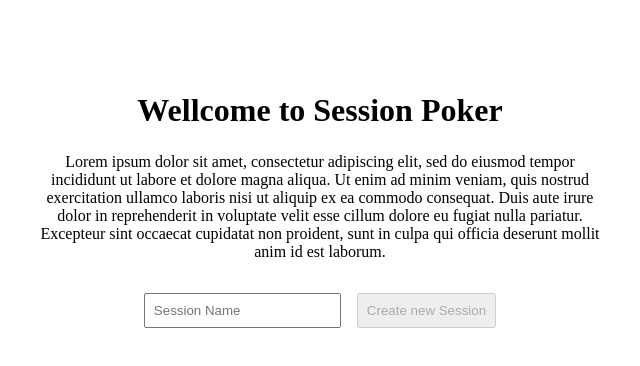
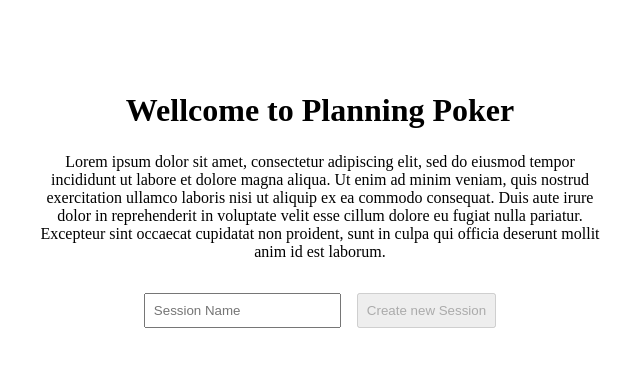
Before and after one commit to TimHolzherr/planning-poker, an Angular app in the folder Client/: page / in a window 1280 px wide. Shown: the top 366 px of the page, without its empty margins (320-960 px from the left). Built offline with nearby package versions, Linux system fonts and the light colour scheme.

Commit message:
Fix issue with production build: casing

```diff
--- a/Client/src/app/app.module.ts
+++ b/Client/src/app/app.module.ts
@@ -7,7 +7,7 @@ import { AppComponent } from "./app.component";
 import { WelcomeComponent } from "./welcome/welcome.component";
 import { SessionComponent } from "./session/session.component";
 import { TicketComponent } from './ticket/ticket.component';
-import { VoteButtonComponent } from './Ticket/vote-button/vote-button.component';
+import { VoteButtonComponent } from './ticket/vote-button/vote-button.component';
 
 @NgModule({
     declarations: [AppComponent, WelcomeComponent, SessionComponent, TicketComponent, VoteButtonComponent],
--- a/Client/src/app/welcome/welcome.component.ts
+++ b/Client/src/app/welcome/welcome.component.ts
@@ -4,7 +4,7 @@ import { Router } from "@angular/router";
 @Component({
     selector: "app-welcome",
     template: `
-        <h1>Wellcome to Session Poker</h1>
+        <h1>Wellcome to Planning Poker</h1>
         <p>
             Lorem ipsum dolor sit amet, consectetur adipiscing elit, sed do
             eiusmod tempor incididunt ut labore et dolore magna aliqua. Ut enim
```
